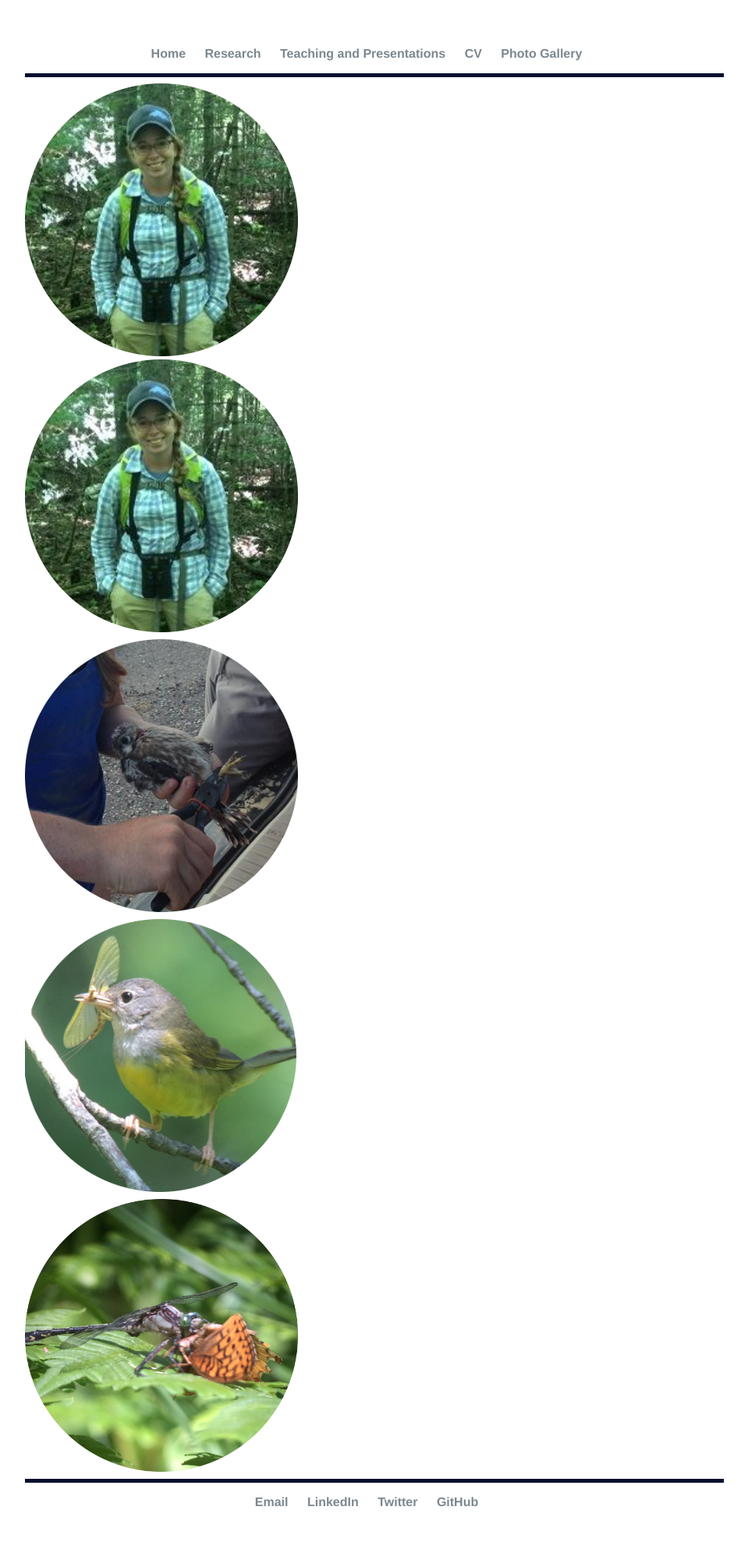
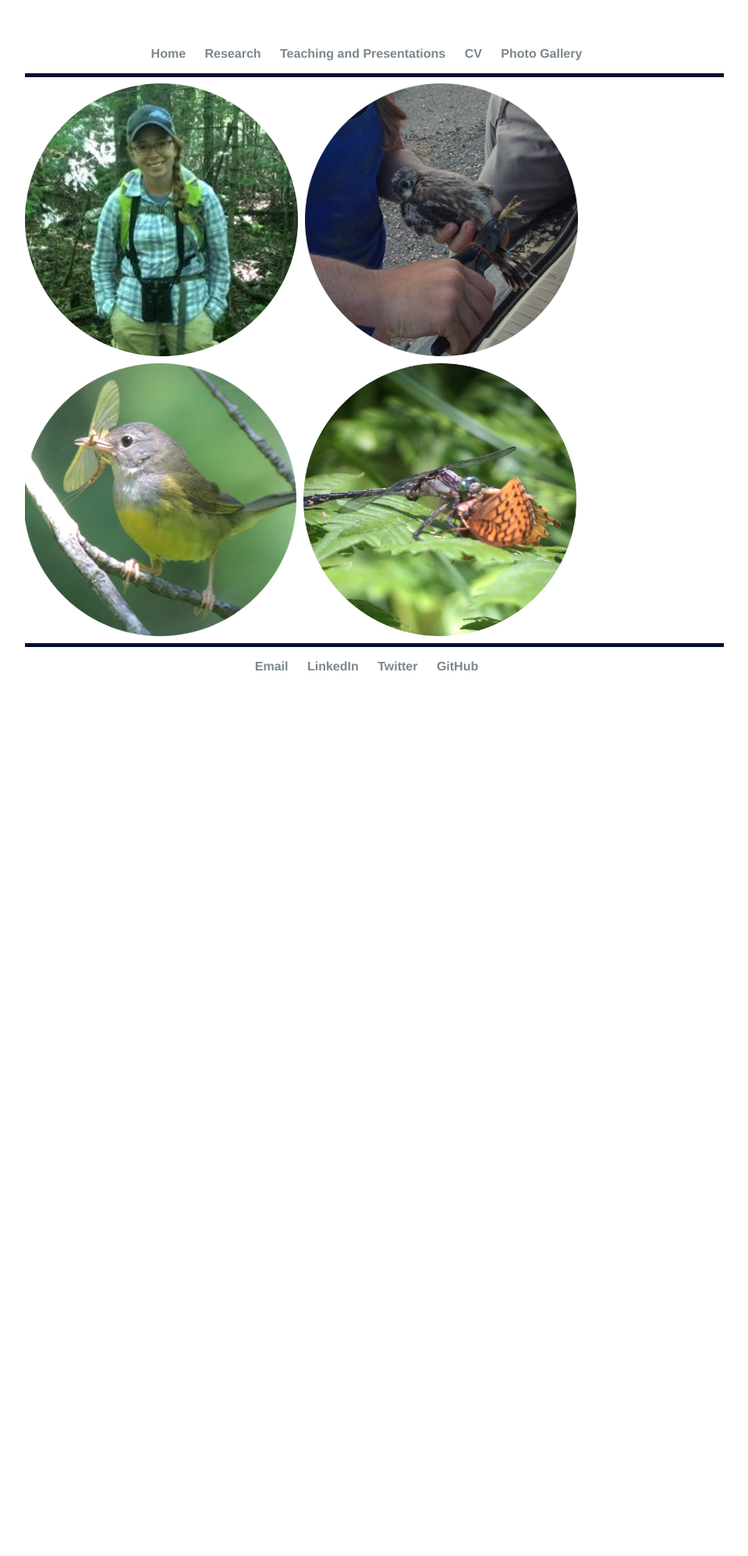
Before and after one commit to elizagrames/elizagrames.github.io, a Jekyll site: the page built from index.html, in a window 1280 px wide. Shown: the whole page at 78% size, without its empty margins (160-1119 px from the left). Built offline with Jekyll 4.4.1, drawn with Linux system fonts in a browser that asks for light colours; after the commit the page ends 924 px from its top, so only the background shows below that.

Commit message:
Update index.html

```diff
--- a/index.html
+++ b/index.html
@@ -23,7 +23,7 @@
 }
 
 .thumbnail span{ /*CSS for enlarged image*/
-position: relative;
+position: absolute;
   border: none;
 visibility: hidden;
 color: black;
@@ -45,10 +45,6 @@
 
 </style>
 
-<img src="https://github.com/elizagrames/elizagrames.github.io/blob/master/images/me.png?raw=true"
-	onmouseover="https://github.com/elizagrames/elizagrames.github.io/blob/master/images/me-bw.png" onmouseout="https://github.com/elizagrames/elizagrames.github.io/blob/master/images/me.png?raw=true" />
-
-
 <div class="gallerycontainer">
 
 <a class="thumbnail" href="/about">
```
